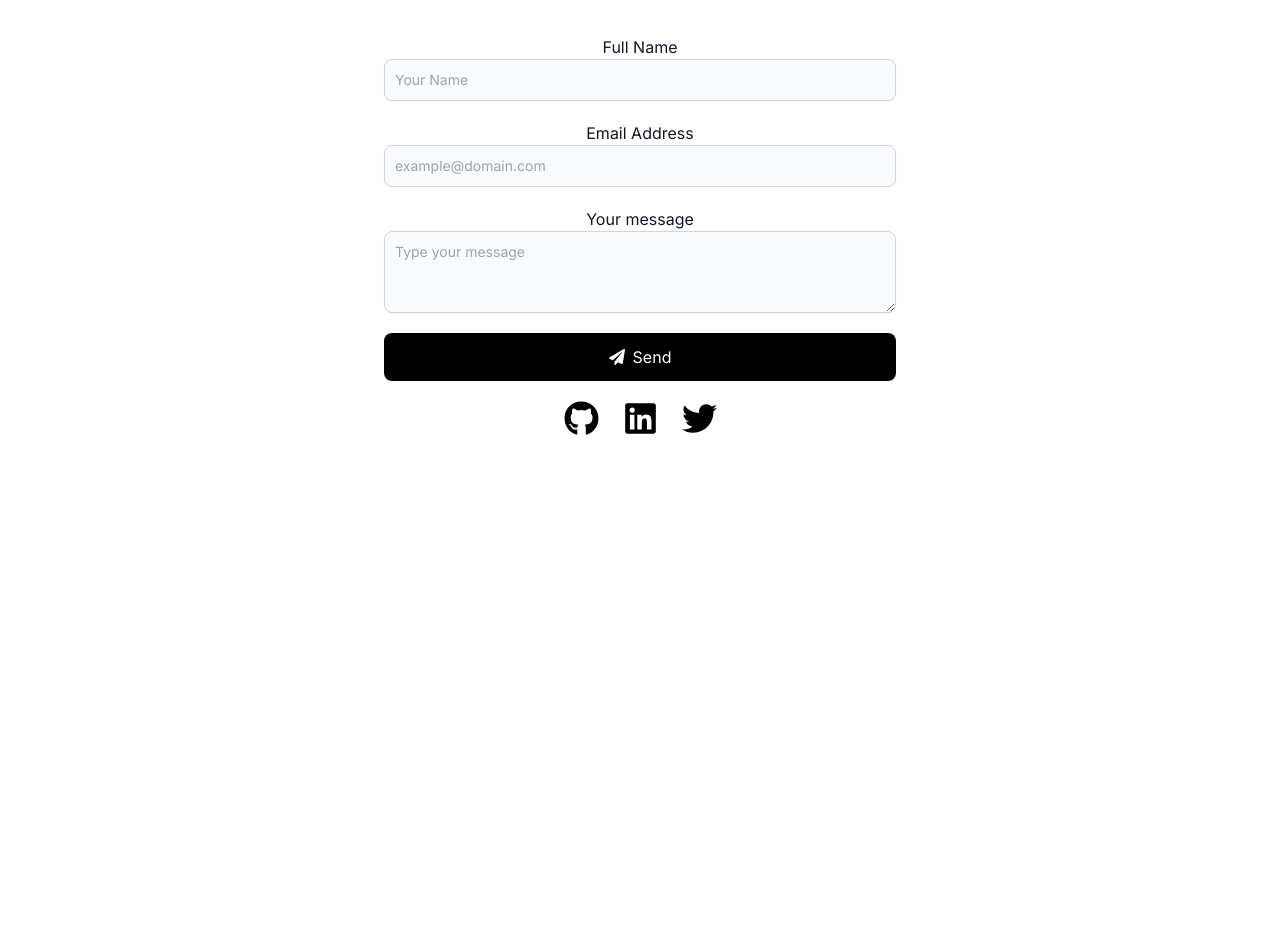
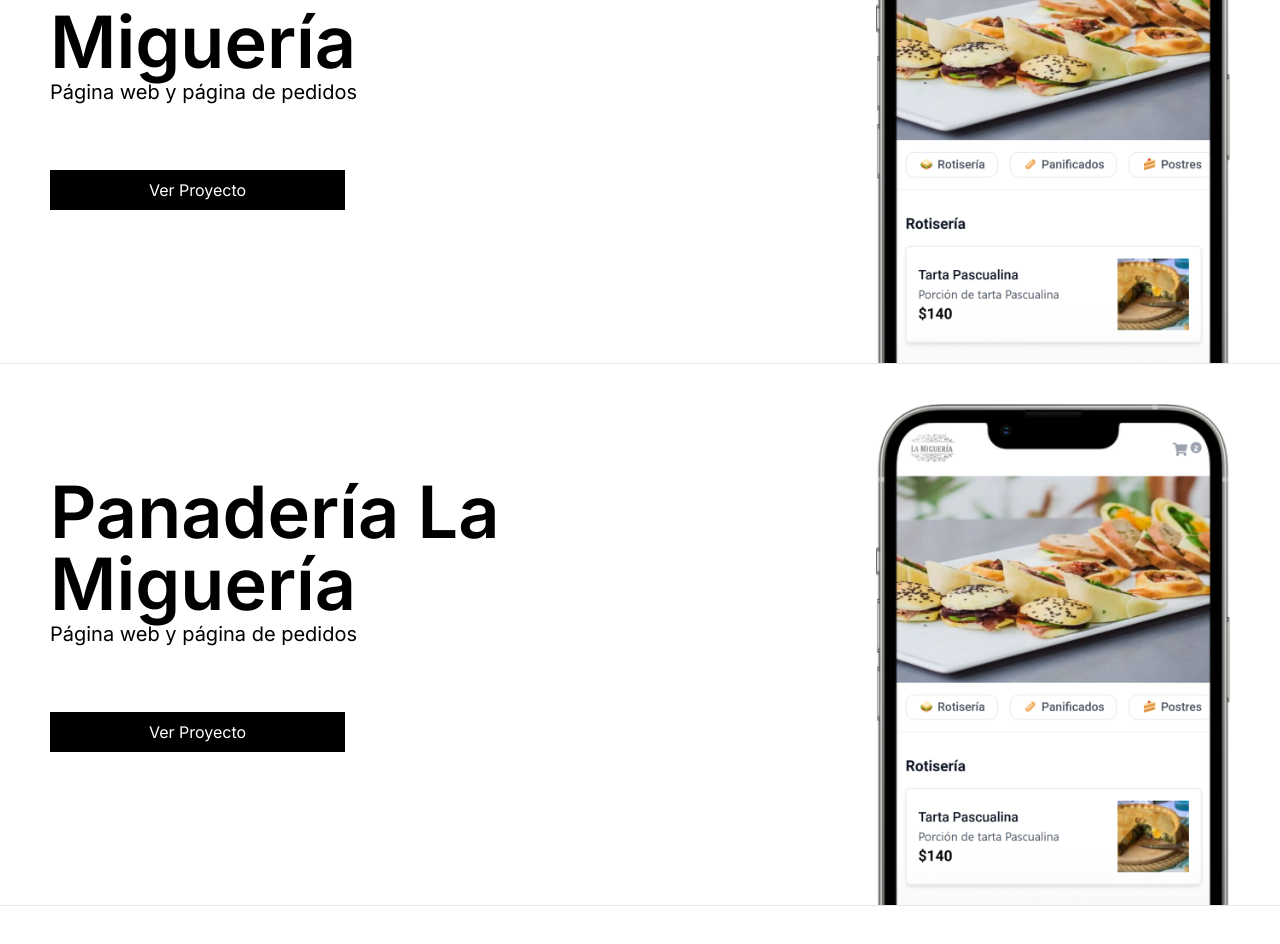
Before and after one commit to ignaciogarciadev/my-portfolio, a Next.js app: page / in a window 1280 px wide. Shown: the part 1780-2724 px from the top of the page. Before the commit the page ends 2400 px from the top, so only its background shows below. Built offline with nearby package versions, Linux system fonts and the light colour scheme.

Commit message:
Add Projects section with project details and update Navbar

```diff
--- /dev/null
+++ b/projects.json
@@ -0,0 +1,15 @@
+[
+    {
+        "name": "Panadería La Miguería",
+        "description": "Página web y página de pedidos",
+        "link": "https://www.lamigueria.uy",
+        "image": "./lamigueria.png"
+    },
+    {
+        "name": "Pizzería La Nonna",
+        "description": "Página web y página de pedidos",
+        "link": "https://www.casadelaculturamaldonado.com",
+        "image": "./lanonna.png"
+    }
+
+]
--- a/src/app/page.jsx
+++ b/src/app/page.jsx
@@ -3,6 +3,7 @@
 import Hero from '../components/Hero';
 import About from '../components/About';
 import Contact from '../components/Contact';
+import Projects from '@/components/Projects';
 
 
 export default function Home() {
@@ -12,6 +13,7 @@
       <Navbar />
       <Hero />
       <About/>
+      <Projects/>
       <Contact/>
     </div>
   )
--- a/src/components/Contact.jsx
+++ b/src/components/Contact.jsx
@@ -87,7 +87,7 @@
                             <FaPaperPlane /> Send
                         </button>
                         <div className="flex items-center justify-center gap-6 text-[35px]">
-                            <a href="https://github.com/ignaciogarciadev"><FaGithub /></a>
+                            <a href="https://github.com/ignaciogarcia-dev"><FaGithub /></a>
                             <a href="https://www.linkedin.com/in/ignaciogarciadev/"><FaLinkedin /></a>
                             <a href="https://twitter.com/ignaciog_dev"><FaTwitter /></a>
 
--- a/src/components/Navbar.jsx
+++ b/src/components/Navbar.jsx
@@ -19,6 +19,7 @@
                     <ul className="flex gap-6">
                         <li><a href="#Hero">Home</a></li>
                         <li><a href="#About">About</a></li>
+                        <li><a href="#Projects">Projects</a></li>
                         <li><a href="#Contact">Contact</a></li>
                     </ul>
                 </div>
--- /dev/null
+++ b/src/components/Projects.jsx
@@ -0,0 +1,70 @@
+import React from "react";
+import projects from "../../projects.json"; // Import the JSON into a variable
+
+export default function Projects() {
+  return (
+    <div
+      id="Projects"
+      className="relative flex-col flex items-end justify-center text-center min-h-screen"
+    >
+        <div
+          className="border-t border-gray-200  w-full h-full flex justify-between items-center"
+        >
+          <div className="2xl:max-w-[1400px]  2xl:px-[0] xl:max-w-[1180px] lg:max-w-[924px] md:max-w-[668px] sm:max-w-[640px] max-w-[560px] md:p-[0px] sm:px-[40px] px-[30px] m-auto w-full h-full flex flex-col md:flex-row justify-between items-center">
+            <div className="text-left h-full w-full md:w-1/2 flex flex-col items-center justify-center gap-6">
+              <div>
+                <h2 className="lg:text-7xl md:text-6xl sm:text-7xl text-5xl font-semibold">Panadería La Miguería</h2>
+                <p className="md:text-xl text-md">Página web y página de pedidos</p>
+              </div>
+              <div className="w-full h-full text-left flex items-start">
+                <a
+                  className="md:w-3/6 w-full text-center bg-black text-white p-2 my-10 "
+                  href="https://www.lamigueria.uy"
+                  target="_blank"
+                  rel="noreferrer"
+                >
+                  Ver Proyecto
+                </a>
+              </div>
+            </div>
+            <div className="w-full md:w-1/2 flex items-center justify-center md:justify-end">
+              <img
+                src="./lamigueria.png"
+                alt="La Miguería"
+                className=" pt-10 w-[90%] md:w-[60%] h-auto"
+              />
+            </div>
+          </div>
+        </div>
+        <div
+          className=" border-b border-t border-gray-200  w-full h-full flex justify-between items-center"
+        >
+          <div className="2xl:max-w-[1400px]  2xl:px-[0] xl:max-w-[1180px] lg:max-w-[924px] md:max-w-[668px] sm:max-w-[640px] max-w-[560px] md:p-[0px] sm:px-[40px] px-[30px] m-auto w-full h-full flex flex-col md:flex-row justify-between items-center">
+            <div className="text-left h-full w-full md:w-1/2 flex flex-col items-center justify-center gap-6">
+              <div>
+                <h2 className="lg:text-7xl md:text-6xl sm:text-7xl text-5xl font-semibold">Panadería La Miguería</h2>
+                <p className="md:text-xl text-md">Página web y página de pedidos</p>
+              </div>
+              <div className="w-full h-full text-left flex items-start">
+                <a
+                  className="md:w-3/6 w-full text-center bg-black text-white p-2 my-10 "
+                  href="https://www.lamigueria.uy"
+                  target="_blank"
+                  rel="noreferrer"
+                >
+                  Ver Proyecto
+                </a>
+              </div>
+            </div>
+            <div className="w-full md:w-1/2 flex items-center justify-center md:justify-end">
+              <img
+                src="./lamigueria.png"
+                alt="La Miguería"
+                className=" pt-10 w-[90%] md:w-[60%] h-auto"
+              />
+            </div>
+          </div>
+        </div>
+    </div>
+  );
+}
```
Also changed, not shown: public/lamigueria.png (added), public/lanonna.png (added).
